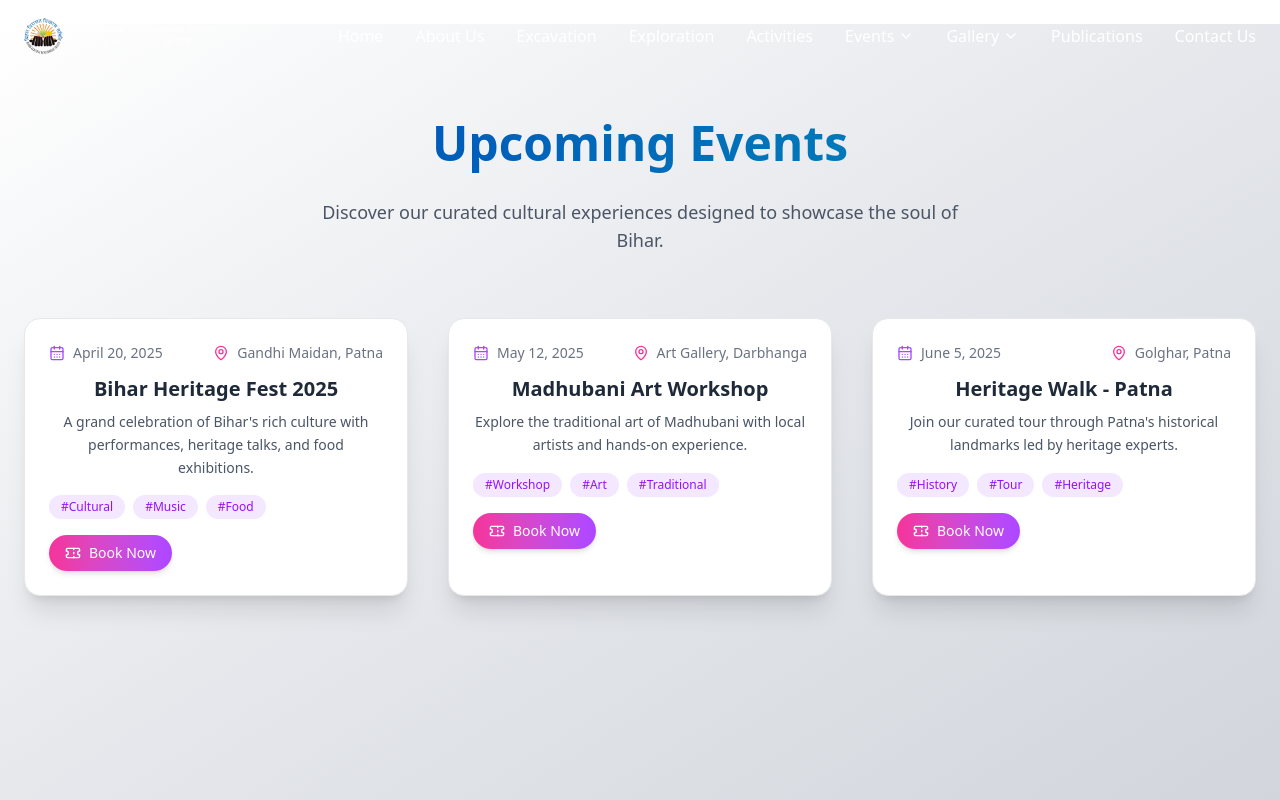
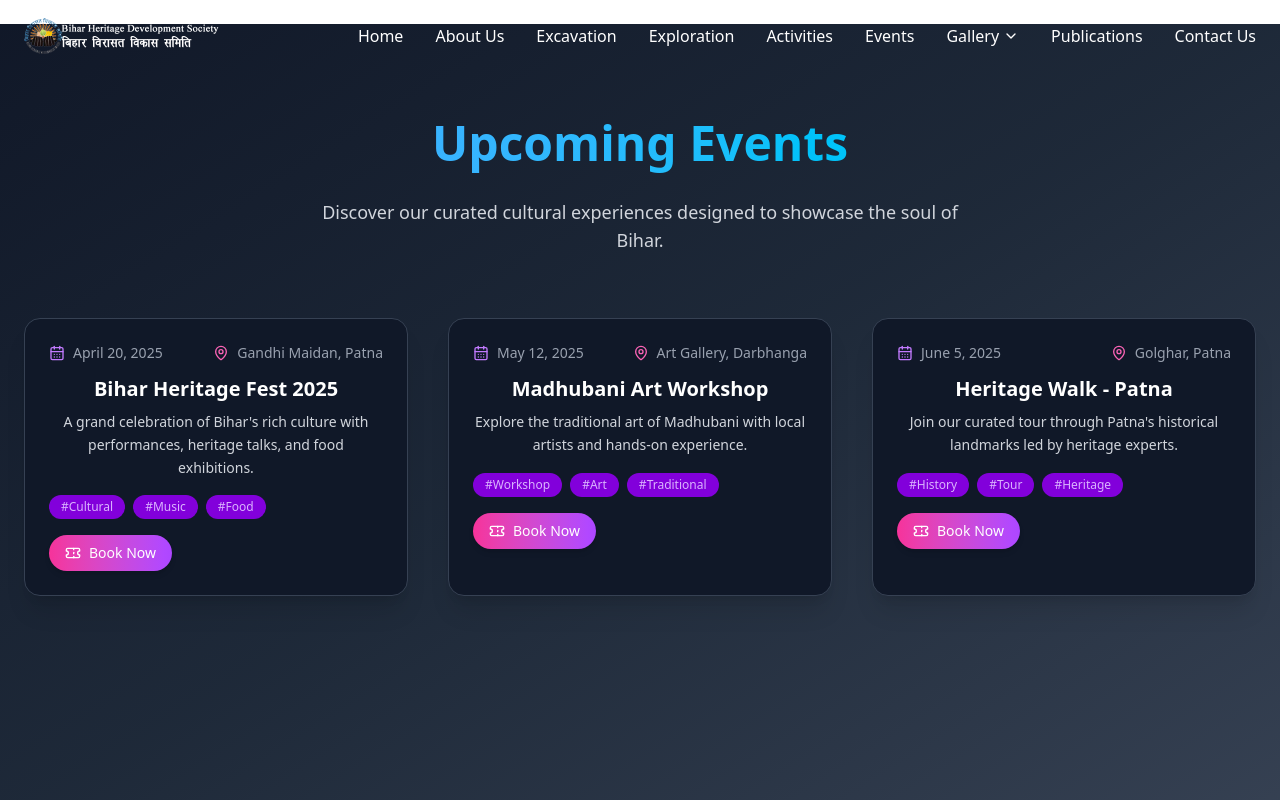
Before and after one commit to Pranavkumar2025/Bihar_Heritage_Project, a React (Vite) app: page /events in a window 1280 px wide. Shown: the top 800 px of the page. Built offline with nearby package versions, Linux system fonts and the light colour scheme.

Commit message:
Other Changes

```diff
--- a/src/components/Contact.jsx
+++ b/src/components/Contact.jsx
@@ -10,7 +10,7 @@ const iconVariants = {
 
 const Contact = () => {
   return (
-    <div className="relative min-h-screen bg-gray-100 px-5 py-20 md:px-24">
+    <div className="relative min-h-screen bg-gray-900 px-5 py-20 md:px-24 text-gray-100">
       {/* Heading */}
       <motion.div
         initial={{ opacity: 0, y: -30 }}
@@ -18,14 +18,14 @@ const Contact = () => {
         transition={{ duration: 0.6 }}
         className="text-center mb-14"
       >
-        <h1 className="text-4xl md:text-5xl font-bold text-gray-800">
+        <h1 className="text-4xl md:text-5xl font-bold text-gray-100">
           Contact Us
         </h1>
         <motion.div
           initial={{ width: 0 }}
           whileInView={{ width: "100%" }}
           transition={{ duration: 0.5, delay: 0.4 }}
-          className="h-[2px] bg-gray-400 w-20 mx-auto mt-3 rounded-full"
+          className="h-[2px] bg-gray-600 w-20 mx-auto mt-3 rounded-full"
         />
       </motion.div>
 
@@ -36,31 +36,43 @@ const Contact = () => {
           initial={{ opacity: 0, scale: 0.95, x: -50 }}
           whileInView={{ opacity: 1, scale: 1, x: 0 }}
           transition={{ duration: 0.8, delay: 0.2 }}
-          className="bg-white p-8 rounded-xl shadow-md border border-gray-200"
+          className="bg-gray-800 p-8 rounded-xl shadow-md border border-gray-700"
         >
-          <h2 className="text-2xl font-semibold text-gray-800 mb-6">
+          <h2 className="text-2xl font-semibold text-gray-100 mb-6">
             Bihar Heritage Development Society
           </h2>
-          <div className="space-y-4 text-gray-700 text-[17px] leading-relaxed">
+          <div className="space-y-4 text-gray-300 text-[17px] leading-relaxed">
             <p className="flex items-start gap-3">
-              <motion.span variants={iconVariants} initial="initial" whileHover="hover">
-                <FaMapMarkedAlt className="text-gray-600 mt-1" />
+              <motion.span
+                variants={iconVariants}
+                initial="initial"
+                whileHover="hover"
+              >
+                <FaMapMarkedAlt className="text-gray-400 mt-1" />
               </motion.span>
               North of Patna Museum, Off Buddha Marg, Patna – 800001
             </p>
             <p className="flex items-center gap-3">
-              <motion.span variants={iconVariants} initial="initial" whileHover="hover">
-                <FaPhoneAlt className="text-gray-600" />
+              <motion.span
+                variants={iconVariants}
+                initial="initial"
+                whileHover="hover"
+              >
+                <FaPhoneAlt className="text-gray-400" />
               </motion.span>
               91-9955058450, 0612-2508445
             </p>
             <p className="flex items-center gap-3">
-              <motion.span variants={iconVariants} initial="initial" whileHover="hover">
-                <FaEnvelope className="text-gray-600" />
+              <motion.span
+                variants={iconVariants}
+                initial="initial"
+                whileHover="hover"
+              >
+                <FaEnvelope className="text-gray-400" />
               </motion.span>
               <a
                 href="mailto:heritageofbihar@gmail.com"
-                className="hover:underline text-gray-800"
+                className="hover:underline text-gray-100"
               >
                 heritageofbihar@gmail.com
               </a>
@@ -73,7 +85,7 @@ const Contact = () => {
           initial={{ opacity: 0, scale: 0.95, x: 50 }}
           whileInView={{ opacity: 1, scale: 1, x: 0 }}
           transition={{ duration: 0.8, delay: 0.3 }}
-          className="rounded-xl overflow-hidden shadow-md border border-gray-200"
+          className="rounded-xl overflow-hidden shadow-md border border-gray-700"
         >
           <iframe
             className="w-full h-96"
@@ -91,24 +103,26 @@ const Contact = () => {
         initial={{ opacity: 0, y: 40 }}
         whileInView={{ opacity: 1, y: 0 }}
         transition={{ duration: 0.8, delay: 0.4 }}
-        className="mt-16 max-w-2xl mx-auto bg-white p-8 rounded-xl shadow-md border border-gray-200"
+        className="mt-16 max-w-2xl mx-auto bg-gray-800 p-8 rounded-xl shadow-md border border-gray-700"
       >
-        <h3 className="text-xl font-semibold mb-4 text-gray-700">Send Us a Message</h3>
+        <h3 className="text-xl font-semibold mb-4 text-gray-100">
+          Send Us a Message
+        </h3>
         <form className="space-y-4">
           <input
             type="text"
             placeholder="Your Name"
-            className="w-full px-4 py-2 border border-gray-300 rounded-md focus:outline-none focus:ring-2 focus:ring-blue-400"
+            className="w-full px-4 py-2 border border-gray-600 bg-gray-900 text-gray-100 rounded-md focus:outline-none focus:ring-2 focus:ring-blue-400"
           />
           <input
             type="email"
             placeholder="Your Email"
-            className="w-full px-4 py-2 border border-gray-300 rounded-md focus:outline-none focus:ring-2 focus:ring-blue-400"
+            className="w-full px-4 py-2 border border-gray-600 bg-gray-900 text-gray-100 rounded-md focus:outline-none focus:ring-2 focus:ring-blue-400"
           />
           <textarea
             rows="4"
             placeholder="Your Message"
-            className="w-full px-4 py-2 border border-gray-300 rounded-md focus:outline-none focus:ring-2 focus:ring-blue-400"
+            className="w-full px-4 py-2 border border-gray-600 bg-gray-900 text-gray-100 rounded-md focus:outline-none focus:ring-2 focus:ring-blue-400"
           ></textarea>
           <motion.button
             whileHover={{ scale: 1.03 }}
--- a/src/components/Event.jsx
+++ b/src/components/Event.jsx
@@ -49,19 +49,18 @@ const cardVariants = {
 
 export default function Event() {
   return (
-    <div className="min-h-screen bg-gradient-to-br from-white via-gray-200 to-gray-300 text-gray-800 mt-6 py-20 px-6">
+    <div className="min-h-screen bg-gradient-to-br from-gray-900 via-gray-800 to-gray-700 text-gray-100 mt-6 py-20 px-6">
       <div className="max-w-7xl mx-auto text-center">
         {/* Heading */}
         <motion.h1
           initial={{ opacity: 0, y: -30 }}
           animate={{ opacity: 1, y: 0 }}
           transition={{ duration: 0.6, type: "spring" }}
-          className="text-4xl md:text-5xl font-bold mb-4 text-transparent bg-clip-text bg-gradient-to-r from-blue-800 to-cyan-600 leading-relaxed
-"
+          className="text-4xl md:text-5xl font-bold mb-4 text-transparent bg-clip-text bg-gradient-to-r from-blue-400 to-cyan-400 leading-relaxed"
         >
           Upcoming Events
         </motion.h1>
-        <p className="text-gray-600 max-w-2xl mx-auto text-lg mb-16">
+        <p className="text-gray-300 max-w-2xl mx-auto text-lg mb-16">
           Discover our curated cultural experiences designed to showcase the soul of Bihar.
         </p>
 
@@ -78,27 +77,27 @@ export default function Event() {
               key={event.id}
               variants={cardVariants}
               whileHover={{ scale: 1.02 }}
-              className="bg-white p-6 rounded-2xl border border-gray-200 shadow-xl transition-all duration-300"
+              className="bg-gray-900 p-6 rounded-2xl border border-gray-700 shadow-xl transition-all duration-300"
             >
               {/* Date and Location */}
-              <div className="flex items-center justify-between text-sm text-gray-500 mb-3">
+              <div className="flex items-center justify-between text-sm text-gray-400 mb-3">
                 <div className="flex items-center gap-2">
-                  <CalendarDays size={16} className="text-purple-500" />
+                  <CalendarDays size={16} className="text-purple-400" />
                   <span>{event.date}</span>
                 </div>
                 <div className="flex items-center gap-2">
-                  <MapPin size={16} className="text-pink-500" />
+                  <MapPin size={16} className="text-pink-400" />
                   <span>{event.location}</span>
                 </div>
               </div>
 
               {/* Title */}
-              <h3 className="text-xl font-semibold text-gray-800 mb-2">
+              <h3 className="text-xl font-semibold text-white mb-2">
                 {event.title}
               </h3>
 
               {/* Description */}
-              <p className="text-sm text-gray-600 leading-relaxed mb-4">
+              <p className="text-sm text-gray-300 leading-relaxed mb-4">
                 {event.description}
               </p>
 
@@ -107,7 +106,7 @@ export default function Event() {
                 {event.tags.map((tag, index) => (
                   <span
                     key={index}
-                    className="bg-purple-100 text-purple-600 text-xs px-3 py-1 rounded-full"
+                    className="bg-purple-700 bg-opacity-30 text-purple-300 text-xs px-3 py-1 rounded-full"
                   >
                     #{tag}
                   </span>
--- a/src/components/Header/Header2.jsx
+++ b/src/components/Header/Header2.jsx
@@ -26,15 +26,16 @@ const Header2 = () => {
     { name: "Excavation", to: "/#excavation" },
     { name: "Exploration", to: "/#explorejoin" },
     { name: "Activities", to: "/#conservation" },
-    {
-      name: "Events",
-      subMenu: [
-        { name: "Seminar/Workshop", to: "/events/seminar" },
-        { name: "Heritage Week", to: "/events/heritage-week" },
-        { name: "Women's Day", to: "/events/womens-day" },
-        { name: "Upcoming Events", to: "/events/upcoming" },
-      ],
-    },
+    // {
+    //   name: "Events",
+    //   subMenu: [
+    //     { name: "Seminar/Workshop", to: "/events/seminar" },
+    //     { name: "Heritage Week", to: "/events/heritage-week" },
+    //     { name: "Women's Day", to: "/events/womens-day" },
+    //     { name: "Upcoming Events", to: "/events/upcoming" },
+    //   ],
+    // },
+    { name: "Events", to: "/events/upcoming" }, // Changed to a single link for simplicity
     {
       name: "Gallery",
       subMenu: [
--- a/src/components/Publication.jsx
+++ b/src/components/Publication.jsx
@@ -54,9 +54,9 @@ const cardVariants = {
 
 const Publication = () => {
   return (
-    <section className="min-h-screen bg-gray-50 py-12 px-4 sm:px-6 lg:px-8">
+    <section className="min-h-screen bg-gradient-to-br from-gray-900 via-gray-800 to-gray-700 py-16 px-4 sm:px-6 lg:px-8 text-white">
       <div className="max-w-7xl mx-auto">
-        <h2 className="text-3xl sm:text-4xl font-bold text-center text-gray-800 mb-12 mt-8">
+        <h2 className="text-3xl sm:text-4xl font-bold text-center mb-12 mt-4 text-transparent bg-clip-text bg-gradient-to-r from-pink-400 via-purple-400 to-indigo-400">
           Publications
         </h2>
 
@@ -68,15 +68,18 @@ const Publication = () => {
               initial="hidden"
               animate="visible"
               variants={cardVariants}
-              whileHover={{ scale: 1.05, boxShadow: "0 15px 25px rgba(255, 77, 90, 0.3)" }}
-              className="bg-white rounded-xl border border-gray-200 shadow-md p-6 flex flex-col items-center cursor-pointer transition-shadow duration-300"
+              whileHover={{
+                scale: 1.05,
+                boxShadow: "0 12px 30px rgba(255, 255, 255, 0.1)",
+              }}
+              className="bg-gray-800 rounded-2xl border border-gray-700 shadow-lg p-6 flex flex-col items-center transition duration-300"
             >
-              <BsFileEarmarkPdf className="text-red-600 mb-4" size={70} />
+              <BsFileEarmarkPdf className="text-red-500 mb-4" size={70} />
 
-              <h3 className="text-lg sm:text-xl font-semibold text-center text-gray-800 mb-2 px-2">
+              <h3 className="text-lg sm:text-xl font-semibold text-center mb-2 px-2 text-white">
                 {item.title}
               </h3>
-              <p className="text-xs sm:text-sm text-gray-600 text-center mb-6 px-2">
+              <p className="text-xs sm:text-sm text-gray-300 text-center mb-6 px-2">
                 {item.description}
               </p>
 
@@ -85,14 +88,14 @@ const Publication = () => {
                   href={item.pdfUrl}
                   target="_blank"
                   rel="noopener noreferrer"
-                  className="text-blue-600 hover:underline"
+                  className="text-blue-400 hover:text-blue-300 hover:underline"
                 >
                   View
                 </a>
                 <a
                   href={item.pdfUrl}
                   download
-                  className="text-green-600 hover:underline"
+                  className="text-green-400 hover:text-green-300 hover:underline"
                 >
                   Download
                 </a>
```
